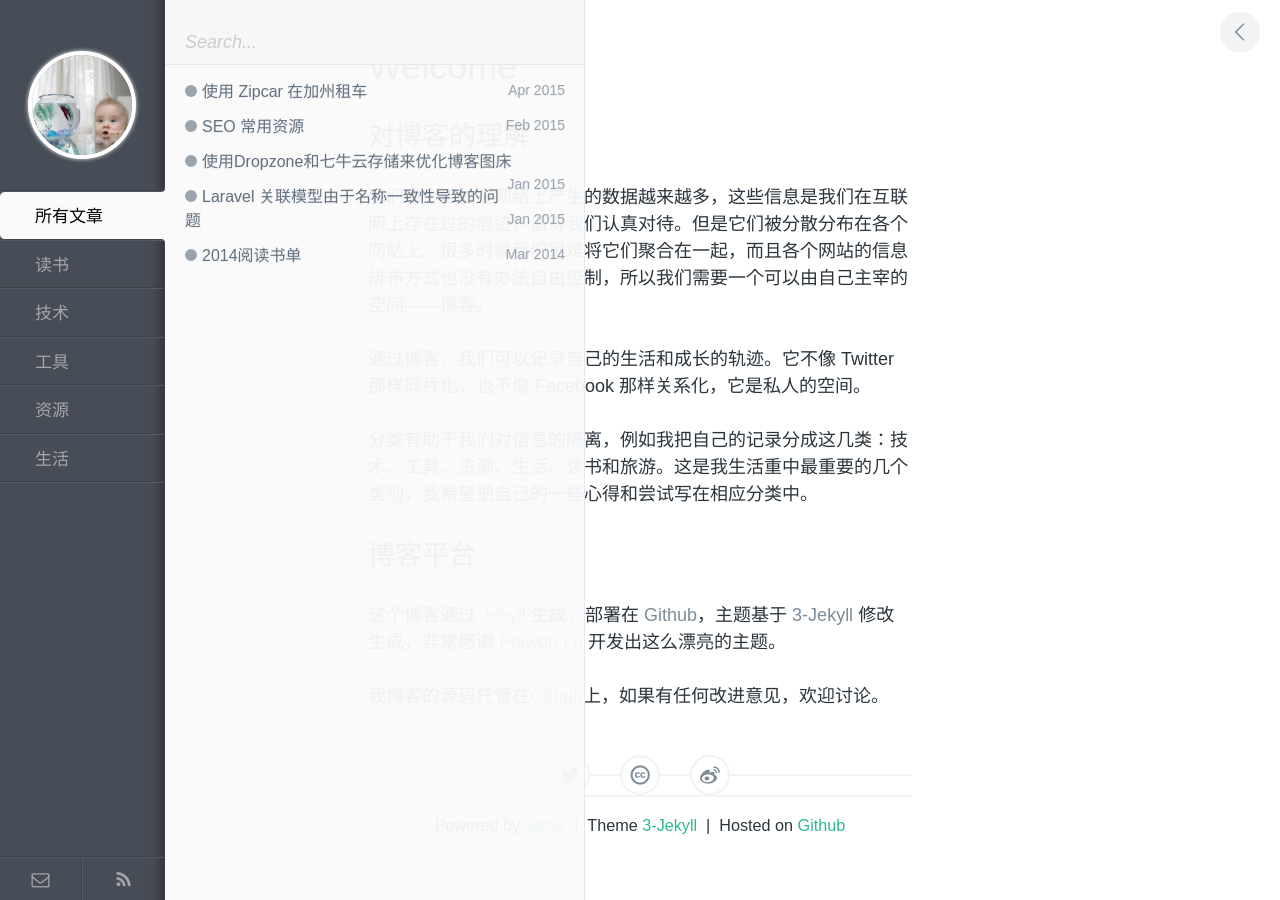
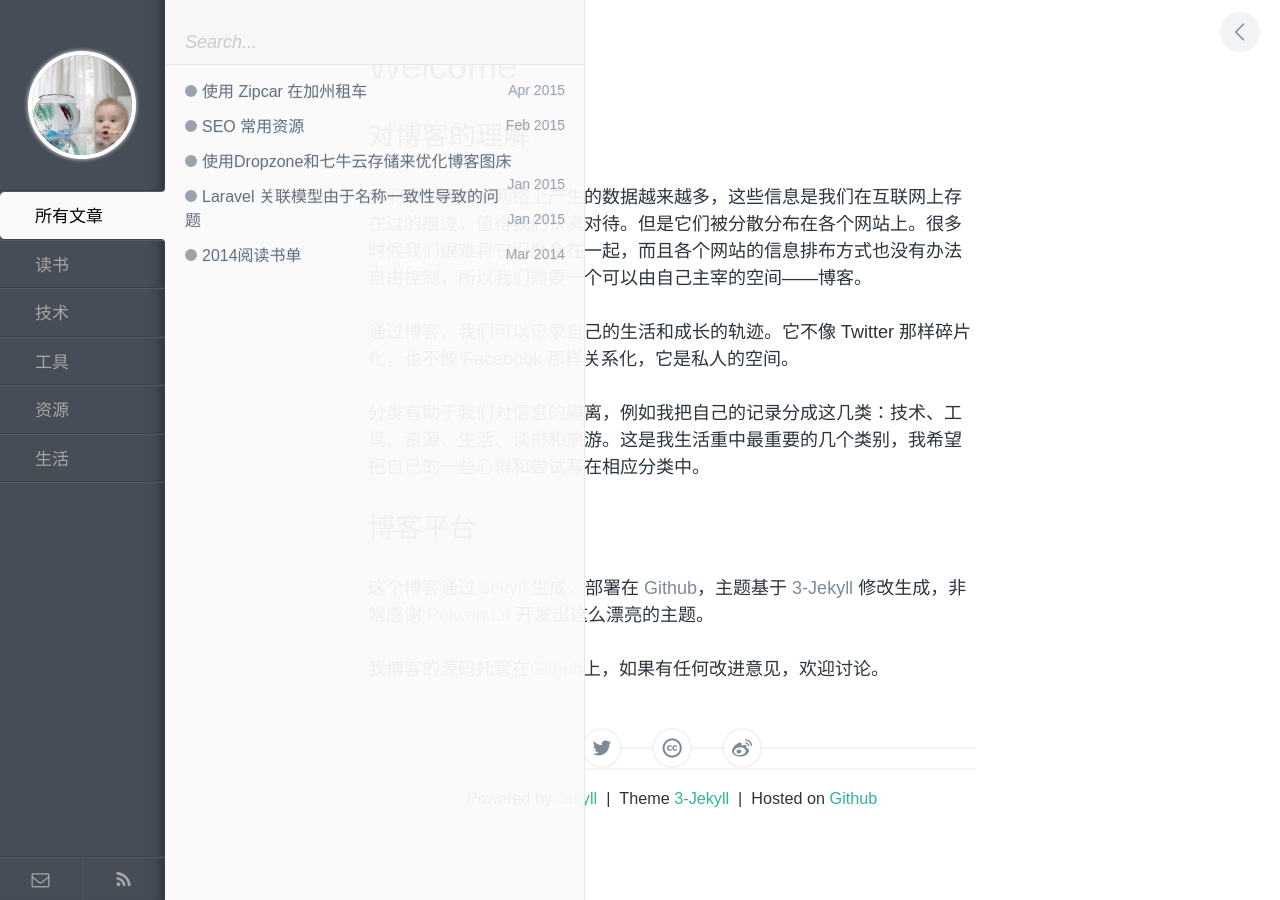
Before and after one commit to polyHong/polyHong.github.io, a Jekyll site: the page built from index.md, in a window 1280 px wide. Built offline with Jekyll 4.4.1, drawn with Linux system fonts in a browser that asks for light colours; Markdown is read by kramdown in place of the engine named in the settings.

Commit message:
2nd revise padding

```diff
--- a/assets/css/style.css
+++ b/assets/css/style.css
@@ -370,7 +370,7 @@ a {
       font-size: 14px; } }
 
 #pjax {
-  padding: 0 10% 30px; }
+  padding: 0 5% 30px 10%; }
   #pjax.fadeIn {
     -webkit-animation: fadeIn .3s;
     -moz-animation: fadeIn .3s;
```
